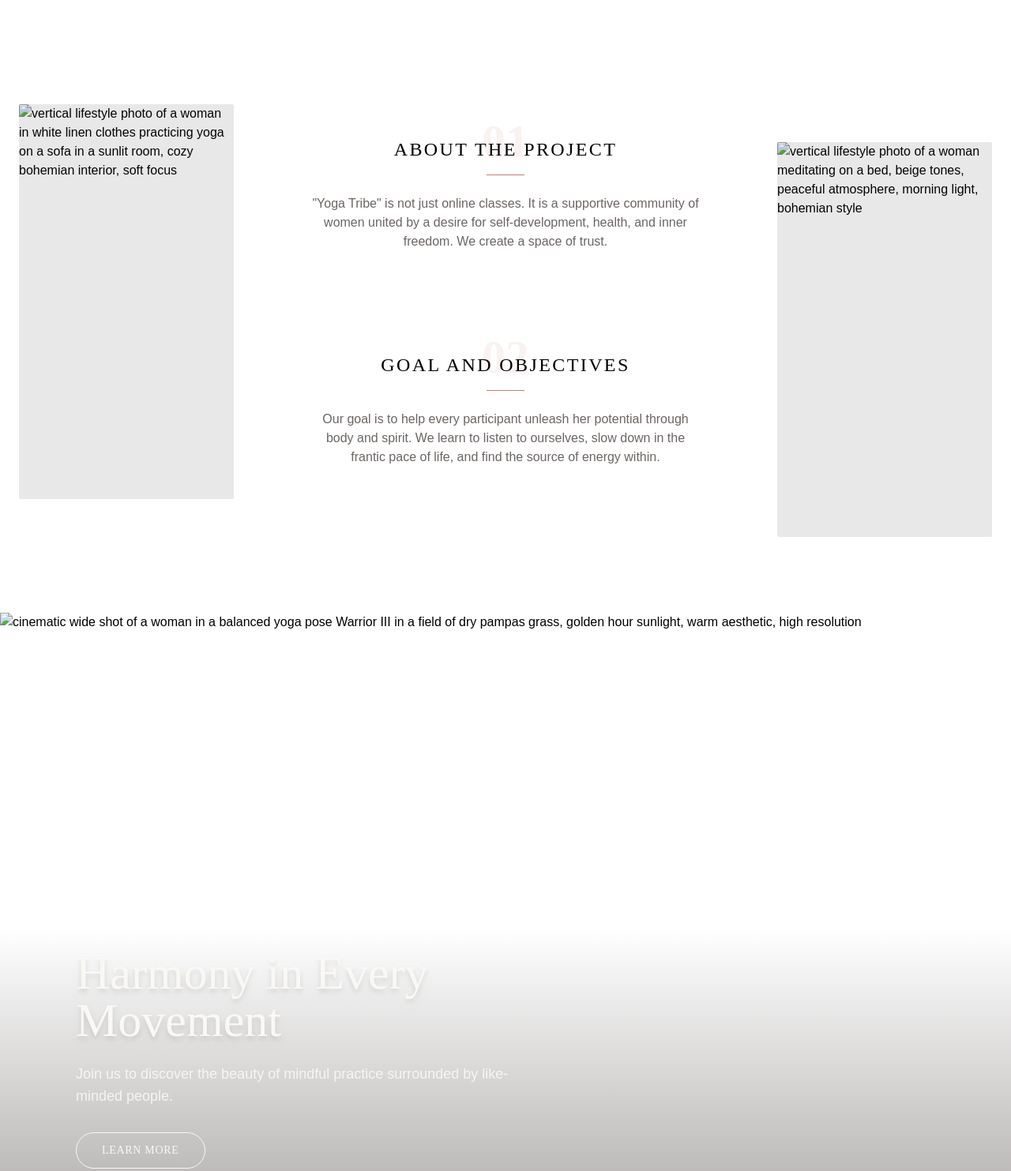
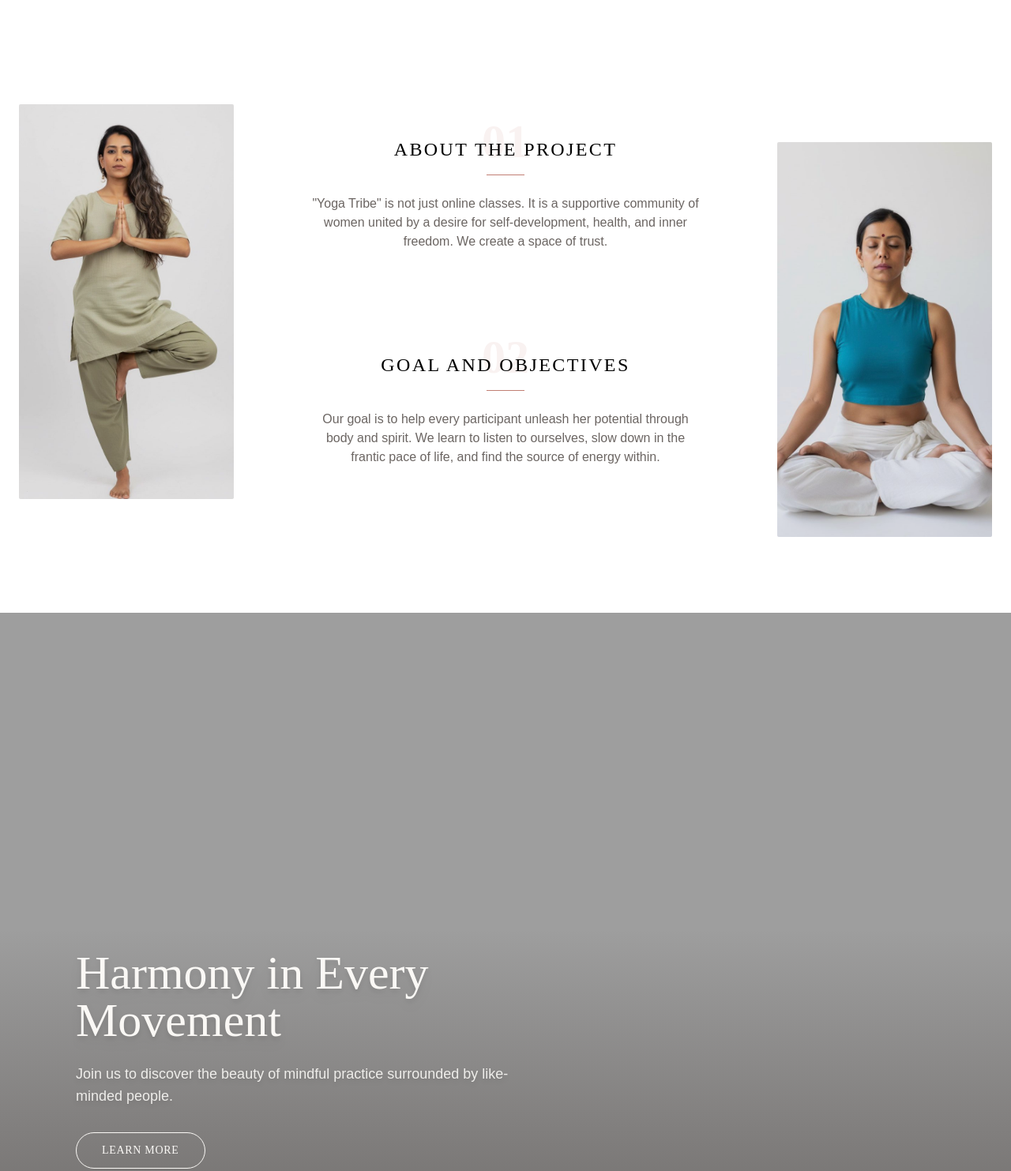
Before and after one commit to rahulgagrai25/ashika-jain-3, a plain HTML site: page index.html in a window 1280 px wide. Shown: the part 1120-2603 px from the top of the page at 79% size. Drawn offline with Linux system fonts and the light colour scheme; the site is published under a folder, as on GitHub Pages, so addresses that start at the root find nothing.

Commit message:
chnaged the style of css

```diff
--- a/index.html
+++ b/index.html
@@ -63,7 +63,7 @@
                 <!-- src="https://storage.googleapis.com/uxpilot-auth.appspot.com/034506bf05-bcebb487371eabc89c9c.png" -->
                 <div class="w-full lg:w-1/2 relative">
                     <div class="relative z-10 h-[500px] md:h-[700px] w-full max-w-lg mx-auto lg:ml-auto overflow-hidden rounded-t-[200px] shadow-2xl shadow-dark-brown/5">
-                        <img class="w-full h-full object-cover transform hover:scale-105 transition-transform duration-1000" src="/images/f2.jpeg" alt="warm toned portrait of a serene woman yoga instructor with eyes closed performing a hand mudra over heart, wearing beige linen clothes, soft natural sunlight, bohemian aesthetic, cream background">
+                        <img class="w-full h-full object-cover transform hover:scale-105 transition-transform duration-1000" src="images/f2.jpeg" alt="warm toned portrait of a serene woman yoga instructor with eyes closed performing a hand mudra over heart, wearing beige linen clothes, soft natural sunlight, bohemian aesthetic, cream background">
                     </div>
 
                     <div class="absolute -bottom-10 -left-10 w-48 h-48 bg-terra/10 rounded-full blur-3xl -z-10"></div>
@@ -81,7 +81,7 @@
                 <div class="lg:col-span-3 hidden lg:block">
                     <div class="h-[500px] overflow-hidden rounded-sm relative group">
                         <div class="absolute inset-0 bg-dark-brown/10 group-hover:bg-transparent transition-colors duration-500 z-10"></div>
-                        <img class="w-full h-full object-cover" src="/images/f5.jpeg" alt="vertical lifestyle photo of a woman in white linen clothes practicing yoga on a sofa in a sunlit room, cozy bohemian interior, soft focus">
+                        <img class="w-full h-full object-cover" src="images/f5.jpeg" alt="vertical lifestyle photo of a woman in white linen clothes practicing yoga on a sofa in a sunlit room, cozy bohemian interior, soft focus">
                     </div>
                 </div>
 
@@ -117,7 +117,7 @@
                 <div class="lg:col-span-3 hidden lg:block mt-24">
                     <div class="h-[500px] overflow-hidden rounded-sm relative group">
                         <div class="absolute inset-0 bg-dark-brown/10 group-hover:bg-transparent transition-colors duration-500 z-10"></div>
-                        <img class="w-full h-full object-cover" src="/images/f1.jpeg" alt="vertical lifestyle photo of a woman meditating on a bed, beige tones, peaceful atmosphere, morning light, bohemian style">
+                        <img class="w-full h-full object-cover" src="images/f1.jpeg" alt="vertical lifestyle photo of a woman meditating on a bed, beige tones, peaceful atmosphere, morning light, bohemian style">
                     </div>
                 </div>
 
@@ -128,7 +128,7 @@
      <!-- src="https://storage.googleapis.com/uxpilot-auth.appspot.com/19c4af70cf-832127d235e282fca8bf.png" -->
     <section id="feature-banner" class="relative h-[600px] md:h-[800px] w-full overflow-hidden">
         <div class="absolute inset-0">
-            <img class="w-full h-full object-cover" src="/images/f3.png" alt="cinematic wide shot of a woman in a balanced yoga pose Warrior III in a field of dry pampas grass, golden hour sunlight, warm aesthetic, high resolution">
+            <img class="w-full h-full object-cover" src="images/f3.png" alt="cinematic wide shot of a woman in a balanced yoga pose Warrior III in a field of dry pampas grass, golden hour sunlight, warm aesthetic, high resolution">
         </div>
         <div class="absolute inset-0 bg-gradient-to-t from-dark-brown/40 via-transparent to-transparent"></div>
 
```
Also changed, not shown: style.css.
